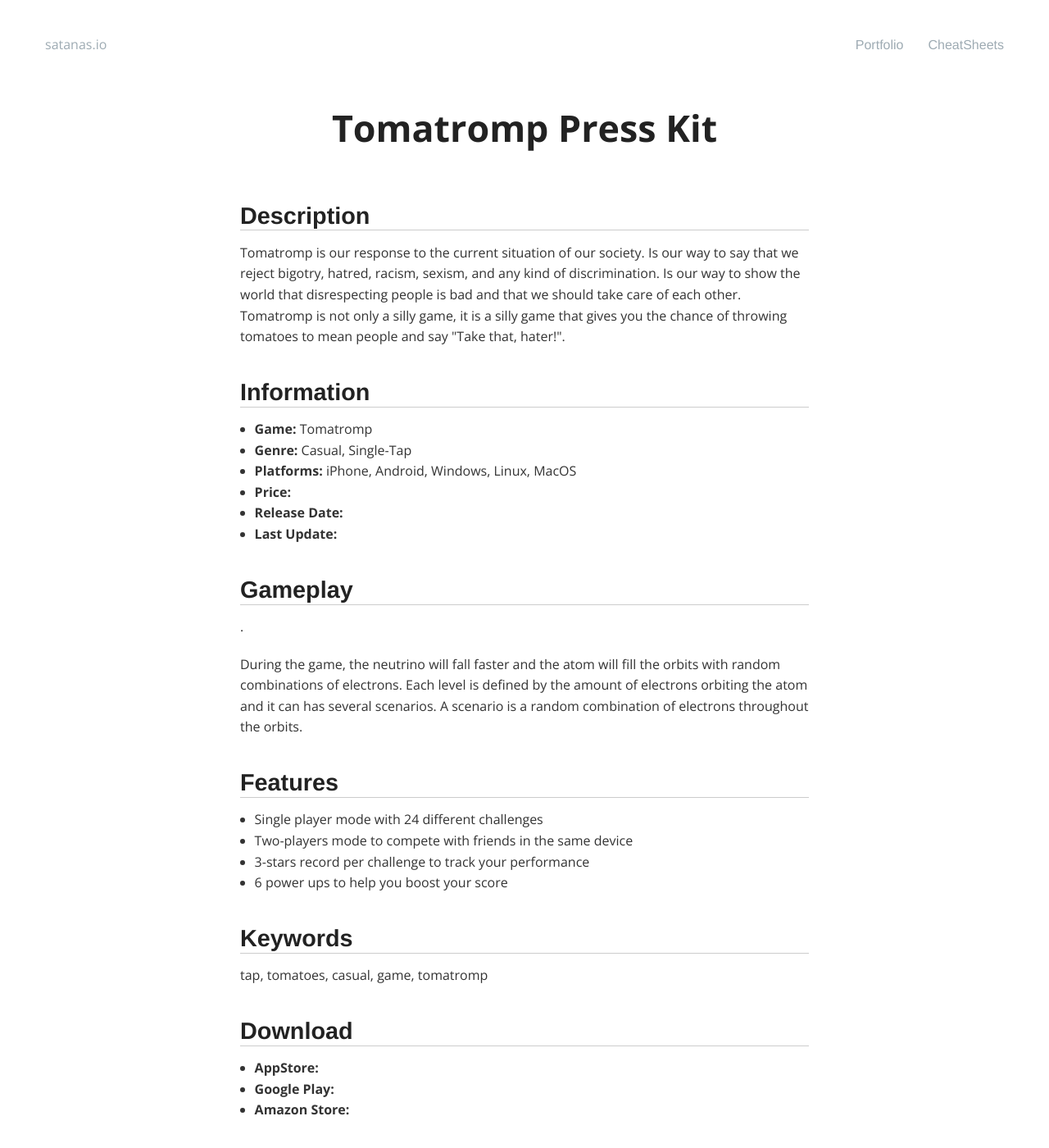
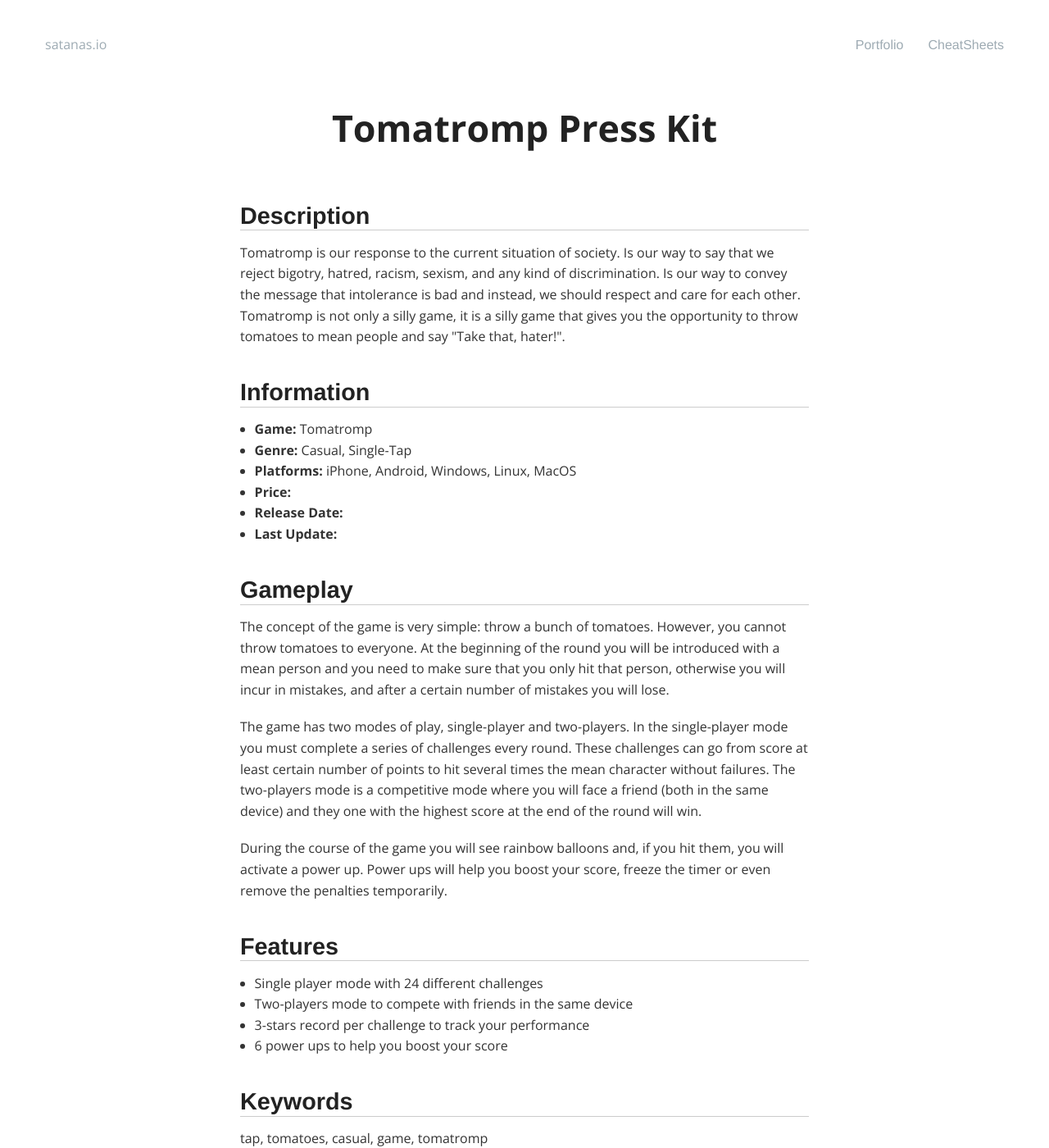
Before and after one commit to satanas/site, a Jekyll site: the page built from games/tomatromp/presskit.html, in a window 1280 px wide and 1400 px high. Shown: the whole window at 82% size. Built offline with Jekyll 4.4.1, drawn with Linux system fonts in a browser that asks for light colours; nearby versions of some CDN libraries; some of the changed text lies outside the part shown.

Commit message:
Finished presskit - phase 1

```diff
--- a/games/tomatromp/presskit.html
+++ b/games/tomatromp/presskit.html
@@ -11,10 +11,10 @@
 <section class="presskit">
 <h3>Description</h3>
 
-<p>Tomatromp is our response to the current situation of our society. Is our way to say that we reject bigotry,
-hatred, racism, sexism, and any kind of discrimination. Is our way to show the world that disrespecting people is bad
-and that we should take care of each other. Tomatromp is not only a silly game, it is a silly game that gives you
-the chance of throwing tomatoes to mean people and say "Take that, hater!".</p>
+<p>Tomatromp is our response to the current situation of society. Is our way to say that we reject bigotry,
+hatred, racism, sexism, and any kind of discrimination. Is our way to convey the message that intolerance is bad
+and instead, we should respect and care for each other. Tomatromp is not only a silly game, it is a silly game that
+gives you the opportunity to throw tomatoes to mean people and say "Take that, hater!".</p>
 
 <h3>Information</h3>
 
@@ -29,11 +29,17 @@
 
 <h3>Gameplay</h3>
 
-<p>.</p>
+<p>The concept of the game is very simple: throw a bunch of tomatoes. However, you cannot throw tomatoes to everyone. At
+the beginning of the round you will be introduced with a mean person and you need to make sure that you only hit that
+person, otherwise you will incur in mistakes, and after a certain number of mistakes you will lose.</p>
 
-<p>During the game, the neutrino will fall faster and the atom will fill the orbits with random combinations of
-electrons. Each level is defined by the amount of electrons orbiting the atom and it can has several scenarios.
-A scenario is a random combination of electrons throughout the orbits.</p>
+<p>The game has two modes of play, single-player and two-players. In the single-player mode you must complete a series
+of challenges every round. These challenges can go from score at least certain number of points to hit several times
+the mean character without failures. The two-players mode is a competitive mode where you will face a friend (both
+in the same device) and they one with the highest score at the end of the round will win.</p>
+
+<p>During the course of the game you will see rainbow balloons and, if you hit them, you will activate a power up.
+Power ups will help you boost your score, freeze the timer or even remove the penalties temporarily.</p>
 
 <h3>Features</h3>
 <ul>
@@ -92,6 +98,13 @@
   <li><strong>1.0</strong>: Released on </li>
 </ul>
 
+<h3>Credits</h3>
+<ul>
+  <li>Wil Alvarez: Design, programming and art</li>
+  <li>David Senabre: Music and sound effects</li>
+  <li>Andrea Rodriguez: Testing</li>
+</ul>
+
 <h3>Contact</h3>
 <p>Developer: Wil Alvarez</p>
 <ul>
```
